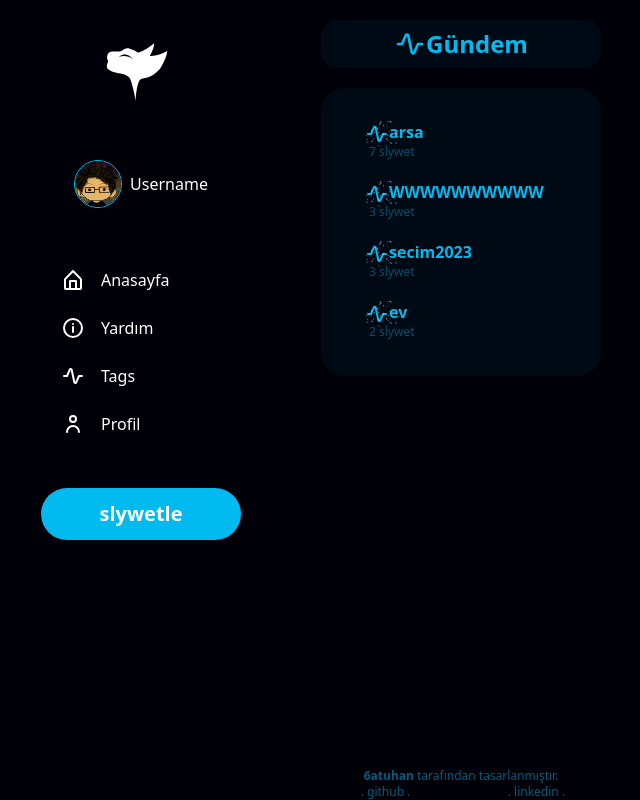
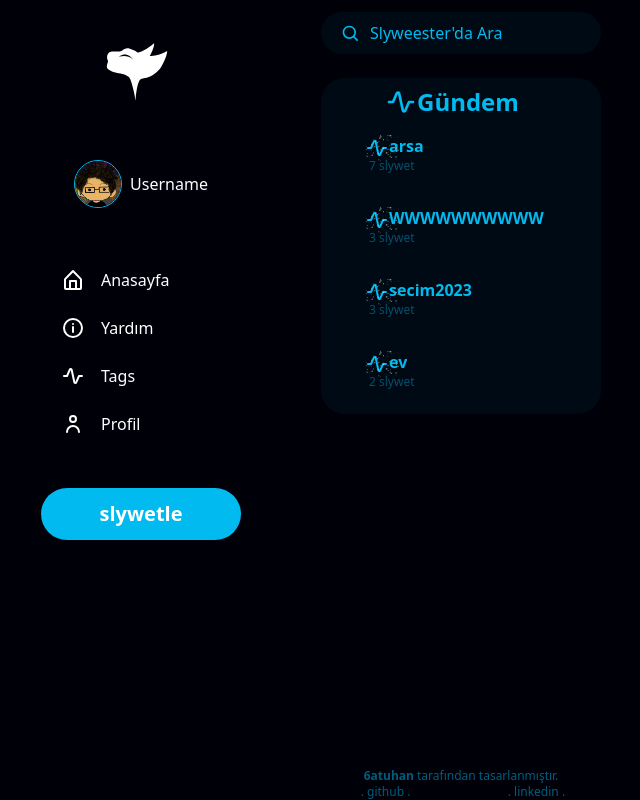
Before and after one commit to boranbatuhan/Slyweester, a Vue app: page /tag/1 in a window 1280 px wide. Shown: the whole page, without its empty margins (339-979 px from the left). Built offline with nearby package versions, Linux system fonts and the light colour scheme.

Commit message:
search input css

```diff
--- a/src/components/tagsMenu.vue
+++ b/src/components/tagsMenu.vue
@@ -16,14 +16,19 @@ const sortedTags = computed(() => {
 </script>
 <template>
     <div class="flex items-start justify-center flex-col">
-        <div class="text-center text-2xl hidden md:flex items-center justify-center font-bold my-5 mx-auto bg-sl-blue/5 rounded-2xl px-6 py-2 w-[280px]">
-            <svg width="32" height="32" fill="currentColor" viewBox="0 0 24 24" xmlns="http://www.w3.org/2000/svg">
-    <path d="M14.33 20h-.21a2 2 0 0 1-1.76-1.58L9.68 6l-2.76 6.4A1 1 0 0 1 6 13H3a1 1 0 1 1 0-2h2.34l2.51-5.79a2 2 0 0 1 3.79.38L14.32 18l2.76-6.38A1 1 0 0 1 18 11h3a1 1 0 0 1 0 2h-2.34l-2.51 5.79A2 2 0 0 1 14.33 20Z"></path>
-            </svg>
-            <p>Gündem</p>
+        <div class="w-fit flex items-center justify-center mx-auto relative">
+            <svg class="absolute top-6 left-5 text-sl-blue fill-sl-blue" width="20" height="20" fill="currentColor" viewBox="0 0 24 24" xmlns="http://www.w3.org/2000/svg">
+  <path d="M10 18a7.952 7.952 0 0 0 4.897-1.688l4.396 4.396 1.414-1.414-4.396-4.396A7.952 7.952 0 0 0 18 10c0-4.411-3.589-8-8-8s-8 3.589-8 8 3.589 8 8 8Zm0-14c3.309 0 6 2.691 6 6s-2.691 6-6 6-6-2.691-6-6 2.691-6 6-6Z"></path>
+</svg>
+            <input class=" h-fit hidden md:inline mt-3 mb-6 mx-auto bg-sl-blue/5 rounded-full pl-12 pr-3 py-2 w-[280px] focus:ring-0 focus:outline-none  text-sl-blue placeholder:text-sl-blue border border-transparent focus:border-sl-blue focus:bg-sl-black focus:text-white" type="search" placeholder="Slyweester'da Ara" autocomplete="off">
         </div>
         <div class="flex flex-col bg-sl-blue/5 p-0 md:p-10 rounded-3xl w-fit mx-auto items-start justify-center overflow-hidden">
-
+            <div class="text-center text-2xl hidden md:flex items-center justify-center font-bold rounded-2xl px-6 py-2 ">
+                <svg width="32" height="32" fill="currentColor" viewBox="0 0 24 24" xmlns="http://www.w3.org/2000/svg">
+                    <path d="M14.33 20h-.21a2 2 0 0 1-1.76-1.58L9.68 6l-2.76 6.4A1 1 0 0 1 6 13H3a1 1 0 1 1 0-2h2.34l2.51-5.79a2 2 0 0 1 3.79.38L14.32 18l2.76-6.38A1 1 0 0 1 18 11h3a1 1 0 0 1 0 2h-2.34l-2.51 5.79A2 2 0 0 1 14.33 20Z"></path>
+                </svg>
+                <p>Gündem</p>
+            </div>
             <tag :tag="sortedTags[0].tag " :count=" sortedTags[0].count" class="mx-auto basis-1/4  hover:bg-sl-blue/10 my-1 rounded-lg"></tag>
             <tag :tag="sortedTags[1].tag " :count=" sortedTags[1].count" class="mx-auto basis-1/4  hover:bg-sl-blue/10 my-1 rounded-lg"></tag>
             <tag :tag="sortedTags[2].tag " :count=" sortedTags[2].count" class="mx-auto basis-1/4  hover:bg-sl-blue/10 my-1 rounded-lg"></tag>
```
